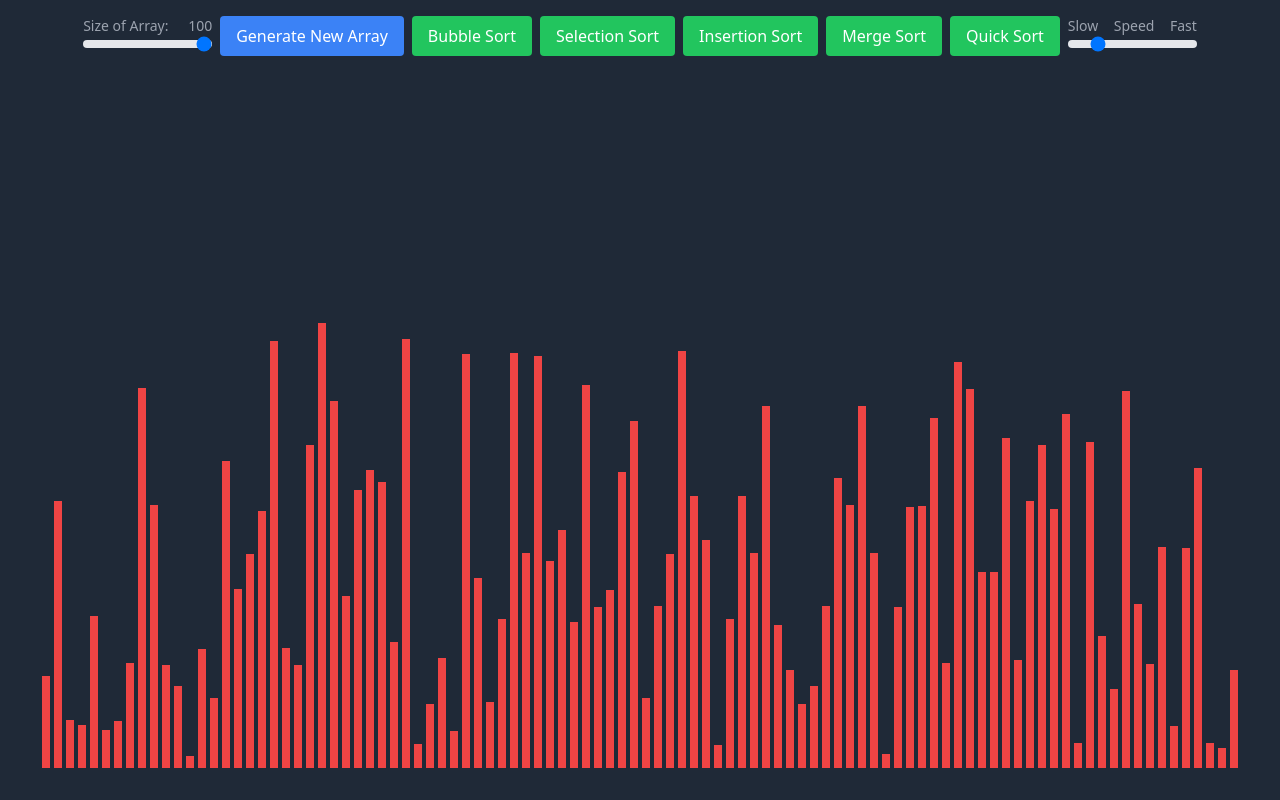
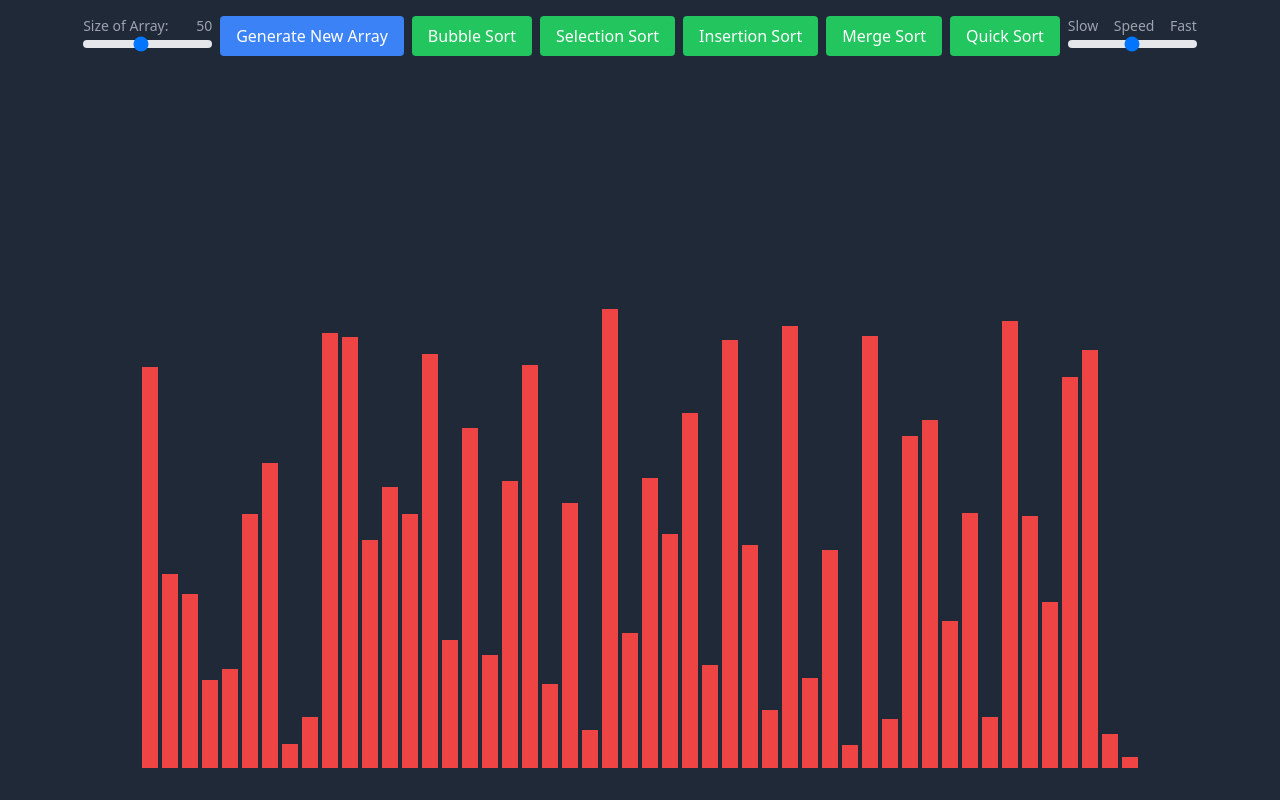
Before and after one commit to Codinewbie/sorting-visualizer, a React (Create React App) app: page / in a window 1280 px wide. Built offline with nearby package versions, Linux system fonts and the light colour scheme.

Commit message:
button hovering

```diff
--- a/src/SortingVisualizer.jsx
+++ b/src/SortingVisualizer.jsx
@@ -9,8 +9,8 @@ import SpeedSlider from './size-and-speed/SpeedSlider';
 
 const SortingVisualizer = () => {
   const [array, setArray] = useState([]);
-  const [arraySize, setArraySize] = useState(100);
-  const [speed, setSpeed] = useState(100);
+  const [arraySize, setArraySize] = useState(50);
+  const [speed, setSpeed] = useState(250);
   const abortControllerRef = useRef(null);
   const [activeBars, setActiveBars] = useState([]);
   const [isSorting, setIsSorting] = useState(false);  // New state to track sorting
@@ -62,12 +62,12 @@ const SortingVisualizer = () => {
         onChange={(newSize) => setArraySize(newSize)}
         disabled = {isSorting}
       />
-        <button onClick={resetArray} className="px-4 py-2 bg-blue-500 text-white rounded">Generate New Array</button>
-        <button onClick={() => handleSort(bubbleSort)} className="px-4 py-2 bg-green-500 text-white rounded" >Bubble Sort</button>
-        <button onClick={() => handleSort(selectionSort)} className="px-4 py-2 bg-green-500 text-white rounded" >Selection Sort</button>
-        <button onClick={() => handleSort(insertionSort)} className="px-4 py-2 bg-green-500 text-white rounded" >Insertion Sort</button>
-        <button onClick={() => handleSort(mergeSort)} className="px-4 py-2 bg-green-500 text-white rounded" >Merge Sort</button>
-        <button onClick={() => handleSort(quickSort)} className="px-4 py-2 bg-green-500 text-white rounded" >Quick Sort</button>
+        <button onClick={resetArray} className="px-4 py-2 bg-blue-500 text-white rounded  hover:bg-blue-600 active:bg-blue-700 focus:outline-none">Generate New Array</button>
+        <button onClick={() => handleSort(bubbleSort)} className="px-4 py-2 bg-green-500 text-white rounded hover:bg-green-600 active:bg-green-700 focus:outline-none" >Bubble Sort</button>
+        <button onClick={() => handleSort(selectionSort)} className="px-4 py-2 bg-green-500 text-white rounded hover:bg-green-600 active:bg-green-700 focus:outline-none" >Selection Sort</button>
+        <button onClick={() => handleSort(insertionSort)} className="px-4 py-2 bg-green-500 text-white rounded hover:bg-green-600 active:bg-green-700 focus:outline-none" >Insertion Sort</button>
+        <button onClick={() => handleSort(mergeSort)} className="px-4 py-2 bg-green-500 text-white rounded hover:bg-green-600 active:bg-green-700 focus:outline-none" >Merge Sort</button>
+        <button onClick={() => handleSort(quickSort)} className="px-4 py-2 bg-green-500 text-white rounded hover:bg-green-600 active:bg-green-700 focus:outline-none" >Quick Sort</button>
         <SpeedSlider
         min={0}
         max={499.99}
```
